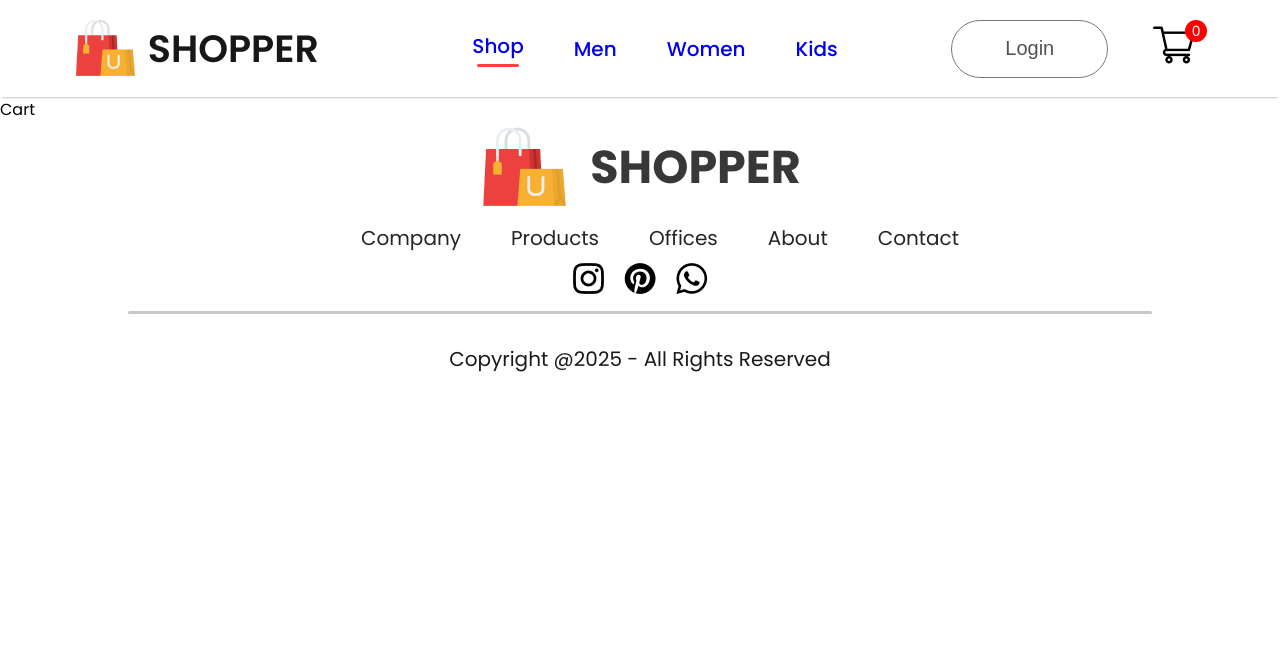
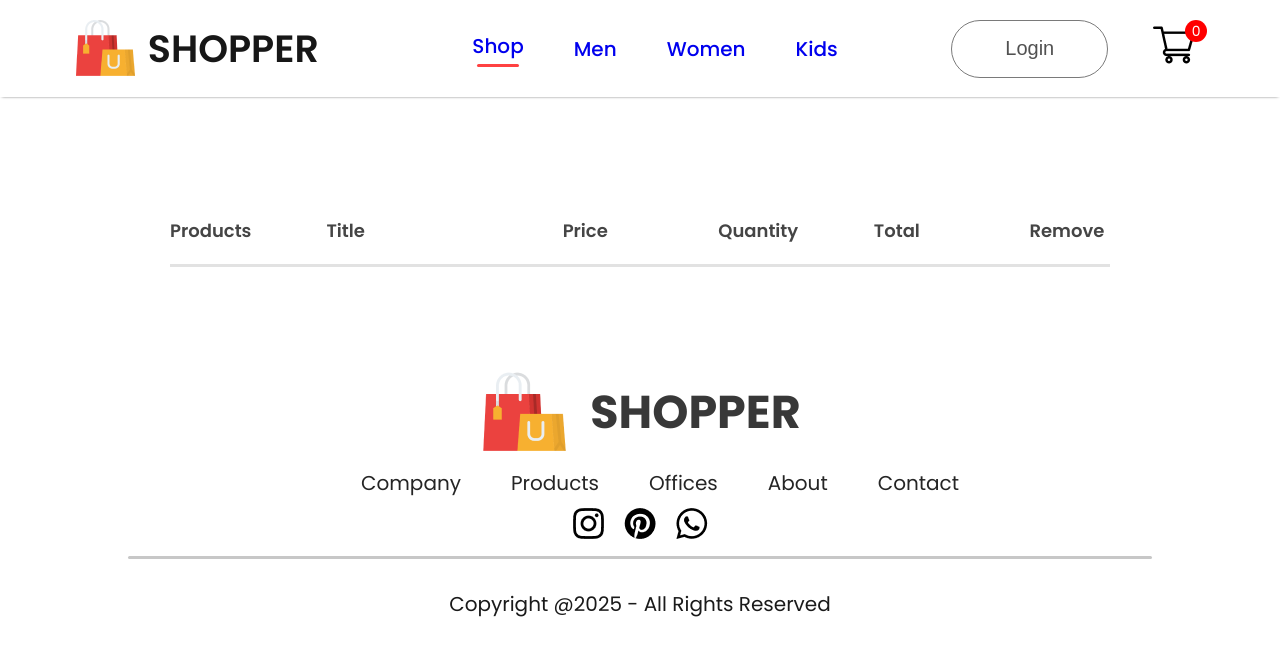
Before and after one commit to selflessgenie/ecommerce, a React (Create React App) app in the folder frontend/: page /cart in a window 1280 px wide. Shown: the top 656 px of the page. Built offline with nearby package versions, Linux system fonts and the light colour scheme.

Commit message:
Adding cart functionality - Start with 2:43:40

```diff
--- /dev/null
+++ b/frontend/src/Components/CartItems/CartItems.css
@@ -0,0 +1,42 @@
+.cartitems {
+    margin: 100px 170px;
+}
+
+.cartitems hr {
+    height: 3px;
+    background: #e2e2e2;
+    border: 0;
+}
+
+.cartitems-format-main {
+    display: grid;
+    grid-template-columns: 0.5fr 2fr 1fr 1fr 1fr 1fr;
+    align-items: center;
+    gap: 75px;
+    padding: 20px 0px;
+    color: #454545;
+    font-size: 18px;
+    font-weight: 600;
+}
+
+.cartitems-format {
+    font-size: 17px;
+    font-weight: 500;
+}
+
+.carticon-product-icon {
+    height: 62px;
+}
+
+.cartitems-remove-icon {
+    width: 15px;
+    margin: 0px 40px;
+    cursor: pointer;
+}
+
+.cartitems-quantity {
+    width: 64px;
+    height: 50px;
+    border: 2px solid #ebebeb;
+    background: white;
+}
--- /dev/null
+++ b/frontend/src/Components/CartItems/CartItems.jsx
@@ -0,0 +1,44 @@
+import React, { useContext } from "react";
+import "./CartItems.css";
+import { ShopContext } from "../../Context/ShopContext";
+import remove_icon from "../Assets/cart_cross_icon.png";
+
+export const CartItems = () => {
+  const { all_product, cartItems, removeFromCart } = useContext(ShopContext);
+  return (
+    <div className="cartitems">
+      <div className="cartitems-format-main">
+        <p>Products</p>
+        <p>Title</p>
+        <p>Price</p>
+        <p>Quantity</p>
+        <p>Total</p>
+        <p>Remove</p>
+      </div>
+      <hr />
+      {all_product.map((e) => {
+        if (cartItems[e.id] > 0) {
+          return (
+            <div>
+              <div className="cartitems-format cartitems-format-main">
+                <img src={e.image} alt="" className="carticon-product-icon" />
+                <p>{e.name}</p>
+                <p>${e.new_price}</p>
+                <button className="cartitems-quantity">{cartItems[e.id]}</button>
+                <p>${e.new_price * cartItems[e.id]}</p>
+                <img className="cartitems-remove-icon"
+                  src={remove_icon}
+                  onClick={() => {
+                    removeFromCart(e.id);
+                  }}
+                  alt=""
+                />
+              </div>
+              <hr />
+            </div>
+          );
+        }
+      })}
+    </div>
+  );
+};
--- a/frontend/src/Pages/Cart.jsx
+++ b/frontend/src/Pages/Cart.jsx
@@ -1,7 +1,10 @@
 import React from 'react'
+import { CartItems } from '../Components/CartItems/CartItems'
 
 export const Cart = () => {
   return (
-    <div>Cart</div>
+    <div>
+      <CartItems />
+    </div>
   )
 }
```
